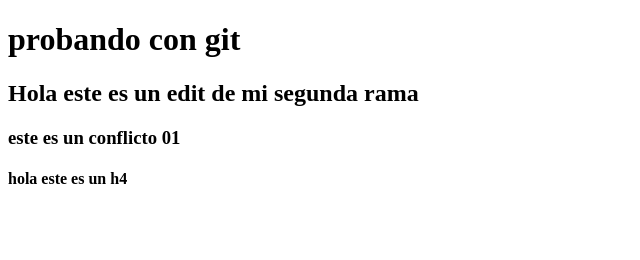
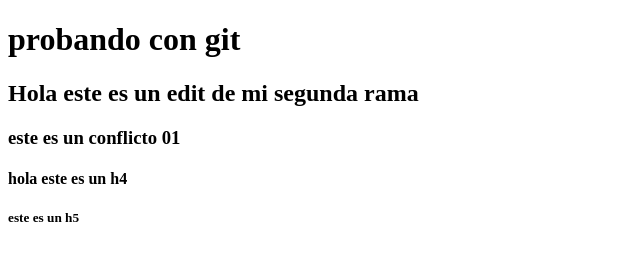
Before and after one commit to KevinDamianDeve/probando, a plain HTML site: page index.html in a window 1280 px wide. Shown: the full height of the page, 0-640 px from the left. Drawn offline with Linux system fonts and the light colour scheme.

Commit message:
este es un h5

```diff
--- a/index.html
+++ b/index.html
@@ -13,5 +13,7 @@
 
 
     <h4>hola este es un h4</h4>
+
+    <h5>este es un h5</h5>
 </body>
 </html>
```
